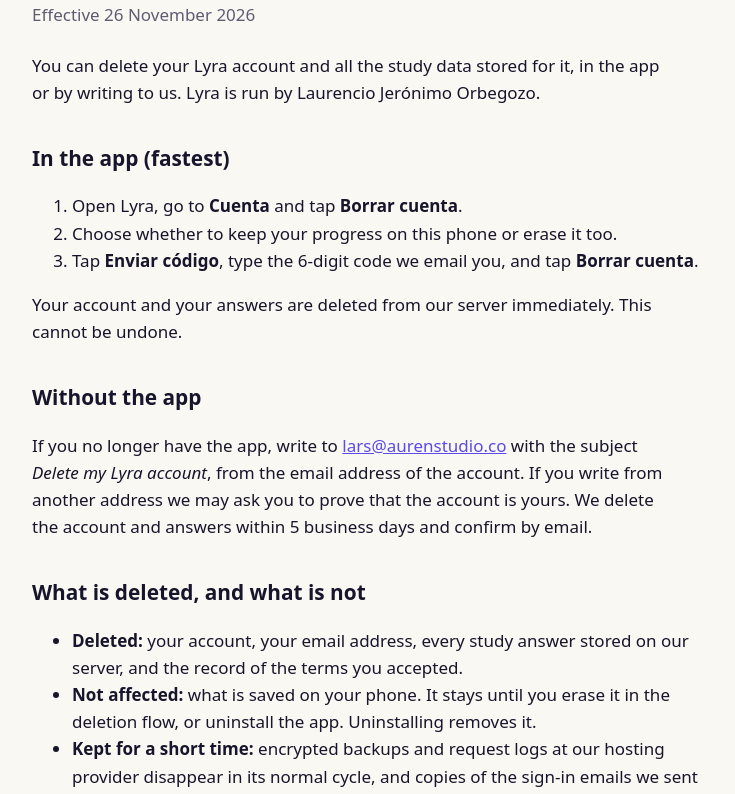
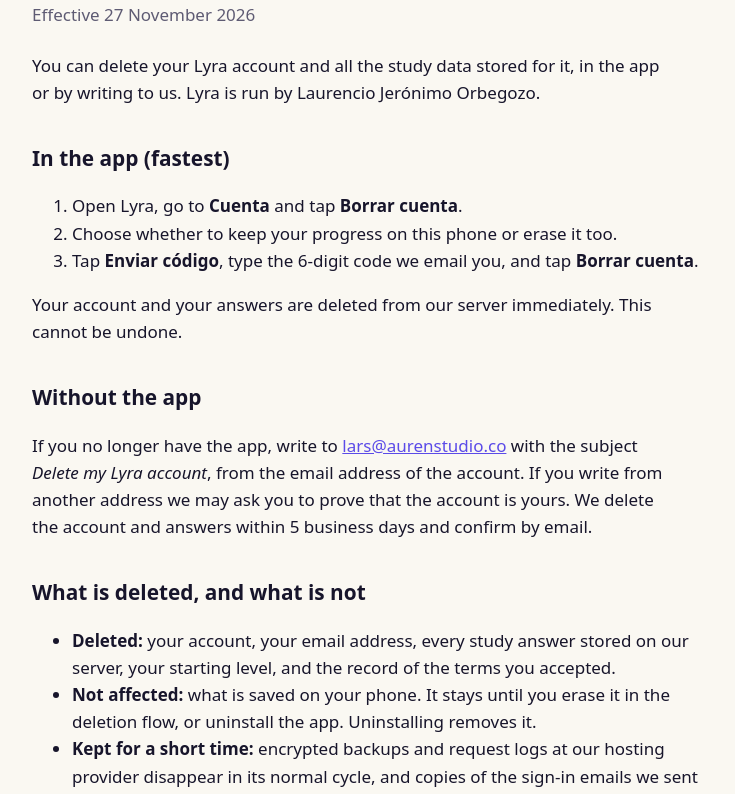
Before and after one commit to larsorbegozo/lyra-legal, a plain HTML site: page delete-account.html in a window 1280 px wide. Shown: the part 158-952 px from the top of the page, without its empty margins (272-1007 px from the left). Drawn offline with Linux system fonts and the light colour scheme.

Commit message:
Add the starting level and the placement test, effective 27 November
Co-Authored-By: Claude Sonnet 5.5 <noreply@anthropic.com>

```diff
--- a/delete-account.html
+++ b/delete-account.html
@@ -18,7 +18,7 @@
 </header>
 <main>
 <h1>Delete your Lyra account</h1>
-<p class="meta">Effective 26 November 2026</p>
+<p class="meta">Effective 27 November 2026</p>
 <p>You can delete your Lyra account and all the study data stored for it, in the app or by writing to us. Lyra is run by Laurencio Jerónimo Orbegozo.</p>
 
 <h2>In the app (fastest)</h2>
@@ -34,7 +34,7 @@
 
 <h2>What is deleted, and what is not</h2>
 <ul>
-<li><strong>Deleted:</strong> your account, your email address, every study answer stored on our server, and the record of the terms you accepted.</li>
+<li><strong>Deleted:</strong> your account, your email address, every study answer stored on our server, your starting level, and the record of the terms you accepted.</li>
 <li><strong>Not affected:</strong> what is saved on your phone. It stays until you erase it in the deletion flow, or uninstall the app. Uninstalling removes it.</li>
 <li><strong>Kept for a short time:</strong> encrypted backups and request logs at our hosting provider disappear in its normal cycle, and copies of the sign-in emails we sent you stay in our mailbox until you ask us to delete them. We do not restore deleted accounts.</li>
 </ul>
```
Also changed, not shown: index.html (+1 -1 lines), privacy.html (+3 -2 lines), terms.html (+1 -1 lines).
